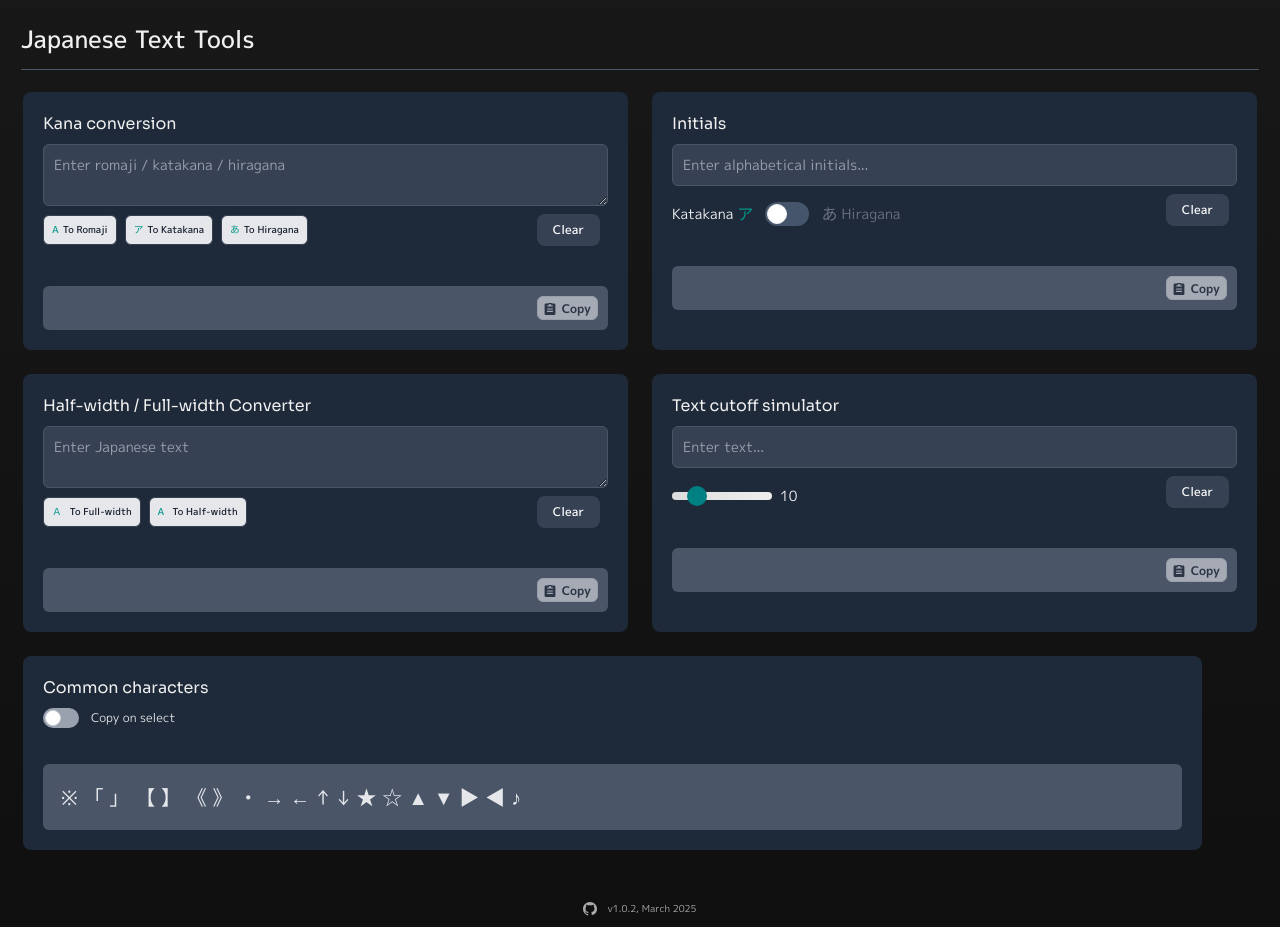
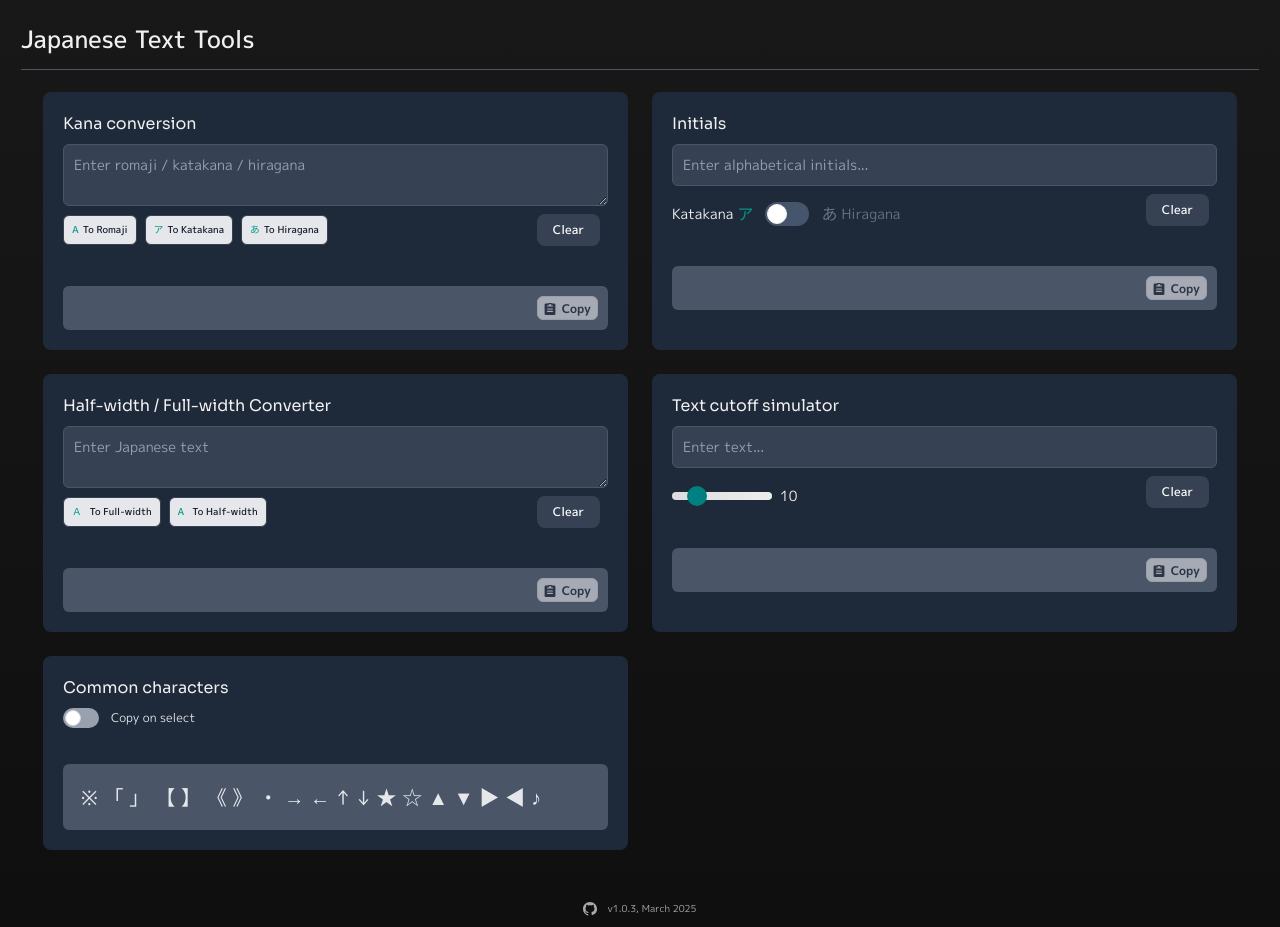
Before and after one commit to RNXT01/japanese-text-tools, a React (Vite) app: page / in a window 1280 px wide. Built offline with nearby package versions, Linux system fonts and the light colour scheme.

Commit message:
style: improve consistency accross cards, center content horizontally, limit max-width of body

```diff
--- a/src/App.tsx
+++ b/src/App.tsx
@@ -8,13 +8,14 @@ import CardForHalfFullWidthConv from './CardForHalfFullWidthConv';
 import CardForCommonChars from './CardForCommonChars';
 import CardForCutoffSim from './CardForCutoffSim';
 import CardFor3WayConversion from './CardFor3WayConversion';
+import EmptyCard from './EmptyCard';
 function App() {
 
   return (
     <div className="app">
       <Header />
       <div className="body">
-
+        <div className="container">
           <div className="flex flex-wrap">
             <div className="cardContainer">
               <CardFor3WayConversion />
@@ -31,7 +32,11 @@ function App() {
             <div className="cardContainer">
               <CardForCommonChars />
             </div>
+            <div className="cardContainer">
+              <EmptyCard />
+            </div>
 
+          </div>
         </div>
       </div>
       <Footer />
--- /dev/null
+++ b/src/EmptyCard.tsx
@@ -0,0 +1,14 @@
+import React from 'react';
+
+
+const EmptyCard: React.FC = () => {
+
+
+    return (
+        <>
+
+        </>
+    );
+};
+
+export default EmptyCard;
--- a/src/Footer.tsx
+++ b/src/Footer.tsx
@@ -20,7 +20,7 @@ const Footer: React.FC = () => {
                     <path fill="currentColor" d="M12 0C5.37 0 0 5.37 0 12c0 5.25 3.438 9.687 8.207 11.292.6.111.793-.264.793-.586 0-.291-.011-1.07-.017-2.1-3.338.727-4.043-1.633-4.043-1.633-.546-1.387-1.333-1.757-1.333-1.757-1.09-.746.083-.732.083-.732 1.204.084 1.833 1.247 1.833 1.247 1.075 1.842 2.818 1.308 3.507.998.108-.779.42-1.308.76-1.608-2.666-.303-5.467-1.333-5.467-5.92 0-1.305.466-2.379 1.233-3.22-.123-.303-.533-1.524.117-3.173 0 0 1.01-.322 3.31 1.232a11.347 11.347 0 0 1 3.022-.404c1.024.002 2.051.138 3.022.404 2.3-1.554 3.31-1.232 3.31-1.232.65 1.649.24 2.87.117 3.173.767.841 1.233 1.915 1.233 3.22 0 4.607-2.801 5.617-5.467 5.92.34.3.64.89.64 1.8 0 1.306-.013 2.369-.017 2.684 0 .322.194.698.795.586C20.563 21.688 24 17.25 24 12c0-6.63-5.37-12-12-12z" />
                 </svg>
             </a>
-            <span>v1.0.2, March 2025</span>
+            <span>v1.0.3, March 2025</span>
 
         </div>
     );
--- a/src/styles.css
+++ b/src/styles.css
@@ -19,8 +19,18 @@
   font-size: 1.5rem;
 }
 
+.container {
+  width: 100%;
+  max-width: 1600px;
+  margin: 0 auto;
+  padding: 0 20px;
+}
+
 .body {
   flex: 1;
+  display: flex;
+  flex-direction: column;
+  align-items: center;
 }
 
 .footer {
@@ -35,7 +45,7 @@
 
 @layer components {
   .cardContainer {
-    @apply flex-grow m-1 sm:w-1/2 md:w-1/3;
+    @apply flex-grow m-1 md:w-1/2 lg:w-1/3;
     max-width: 95%;
     display: flex;
     gap: 1rem;
```
Lines whose indentation alone changed are shown as unchanged.
